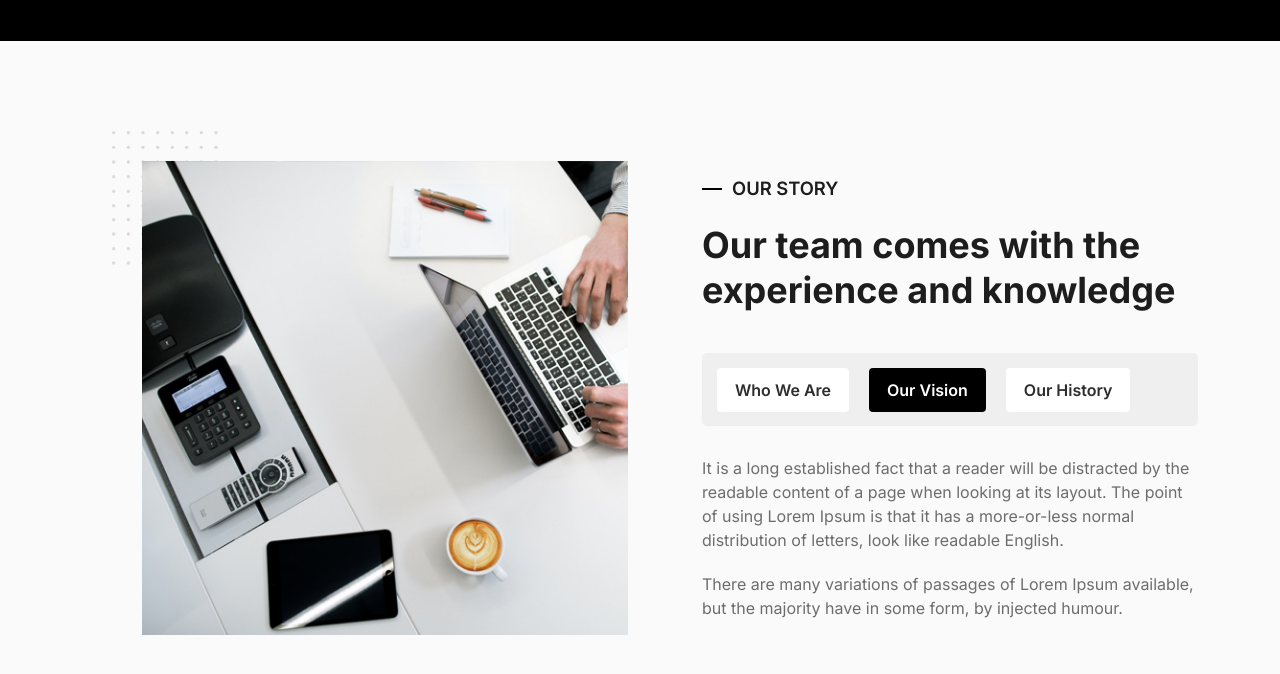
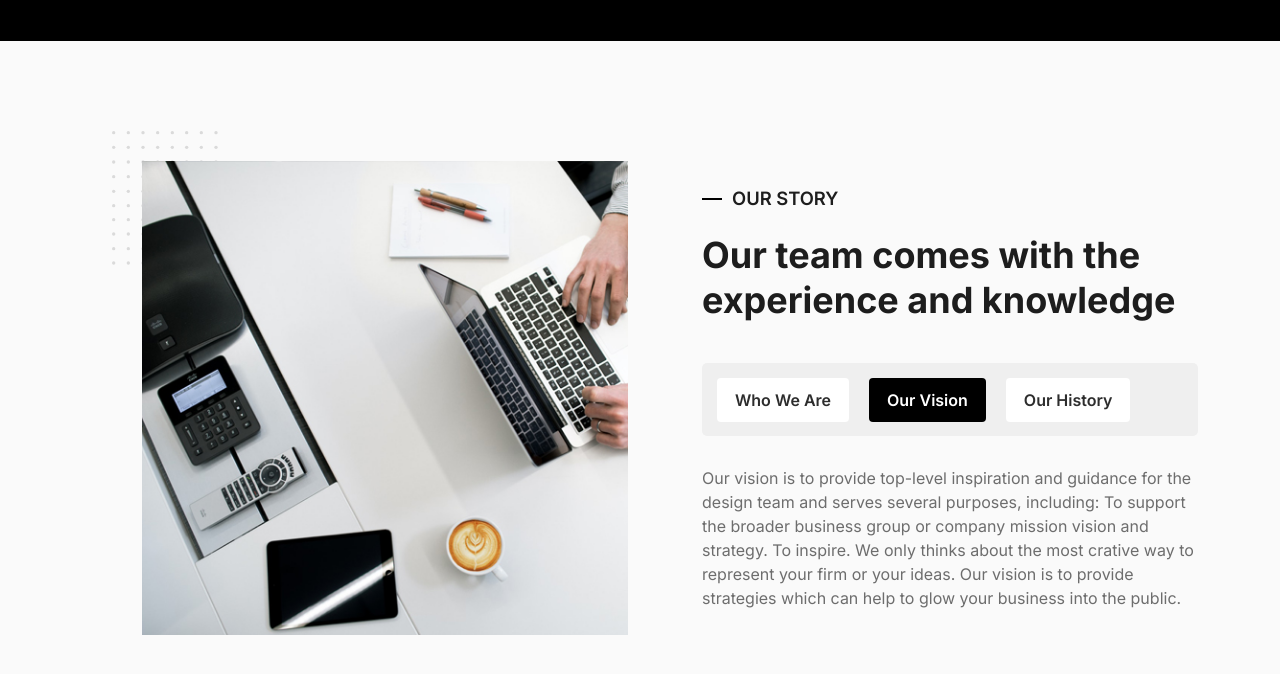
Before and after one commit to MaheshAllam/Master_Branding, a plain HTML site: page index.html in a window 1280 px wide. Both pictures are taken after a click on the tab "Our Vision". Shown: the part 552-1226 px from the top of the page. Drawn offline with Linux system fonts and the light colour scheme.

Commit message:
matter updated

```diff
--- a/index.html
+++ b/index.html
@@ -284,13 +284,12 @@
 
                 </div>
                 <div class="tab-pane fade" id="nav-vision" role="tabpanel" aria-labelledby="nav-vision-tab">
-                  <p>It is a long established fact that a reader will be distracted by the readable content of a page
-                    when
-                    looking at its layout. The point of using Lorem Ipsum is that it has a more-or-less normal
-                    distribution of letters, look like readable English.</p>
-                  <p>There are many variations of passages of Lorem Ipsum available, but the majority have in some
-                    form,
-                    by injected humour.</p>
+                  <p>Our vision is to provide top-level inspiration and guidance for the design team and serves several purposes,
+                    including: To support the broader business group or company mission vision and strategy. To inspire.
+                    We only thinks about the most crative way to represent your firm or your ideas.
+                   Our vision is to provide strategies which can help to glow your business into the public.
+                  </p>
+
                 </div>
                 <div class="tab-pane fade" id="nav-history" role="tabpanel" aria-labelledby="nav-history-tab">
                   <p>It is a long established fact that a reader will be distracted by the readable content of a page
```
